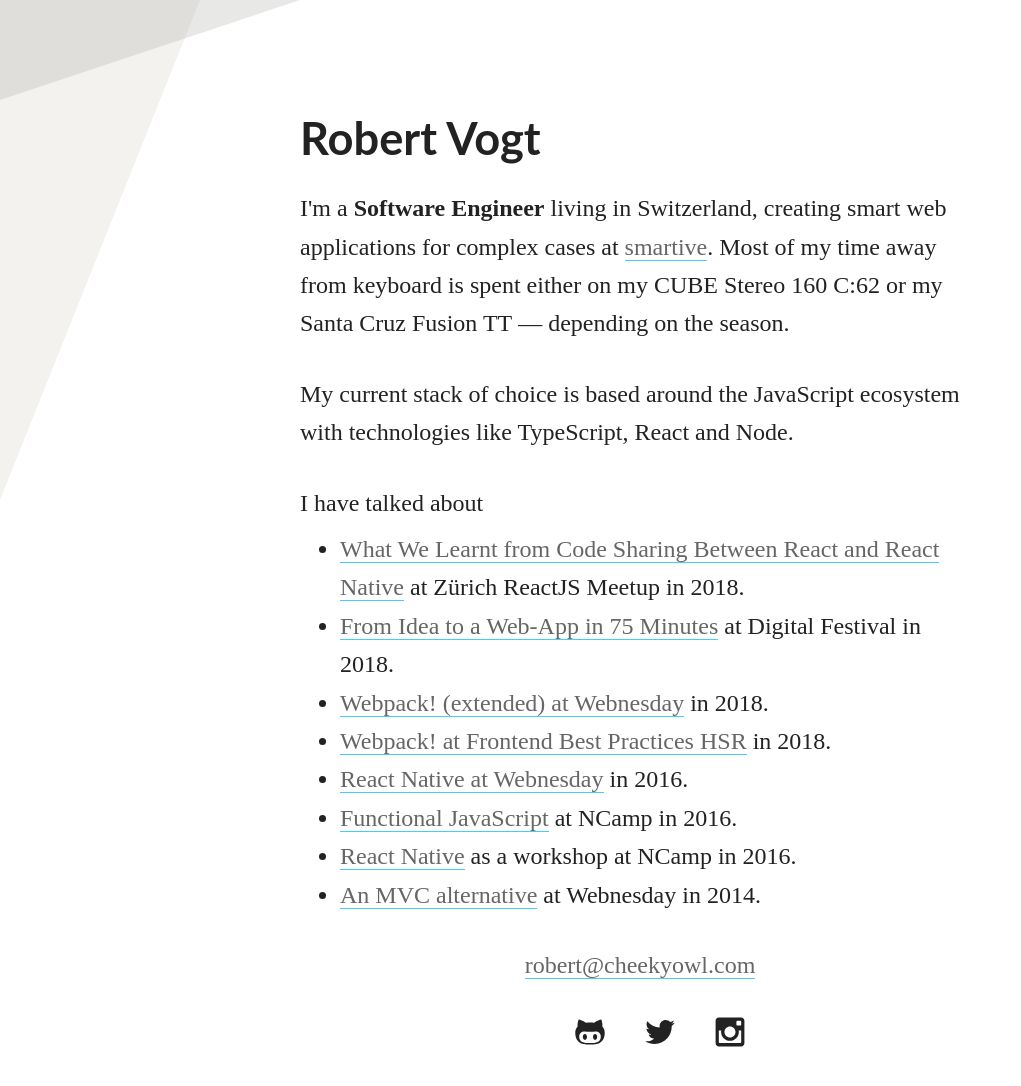
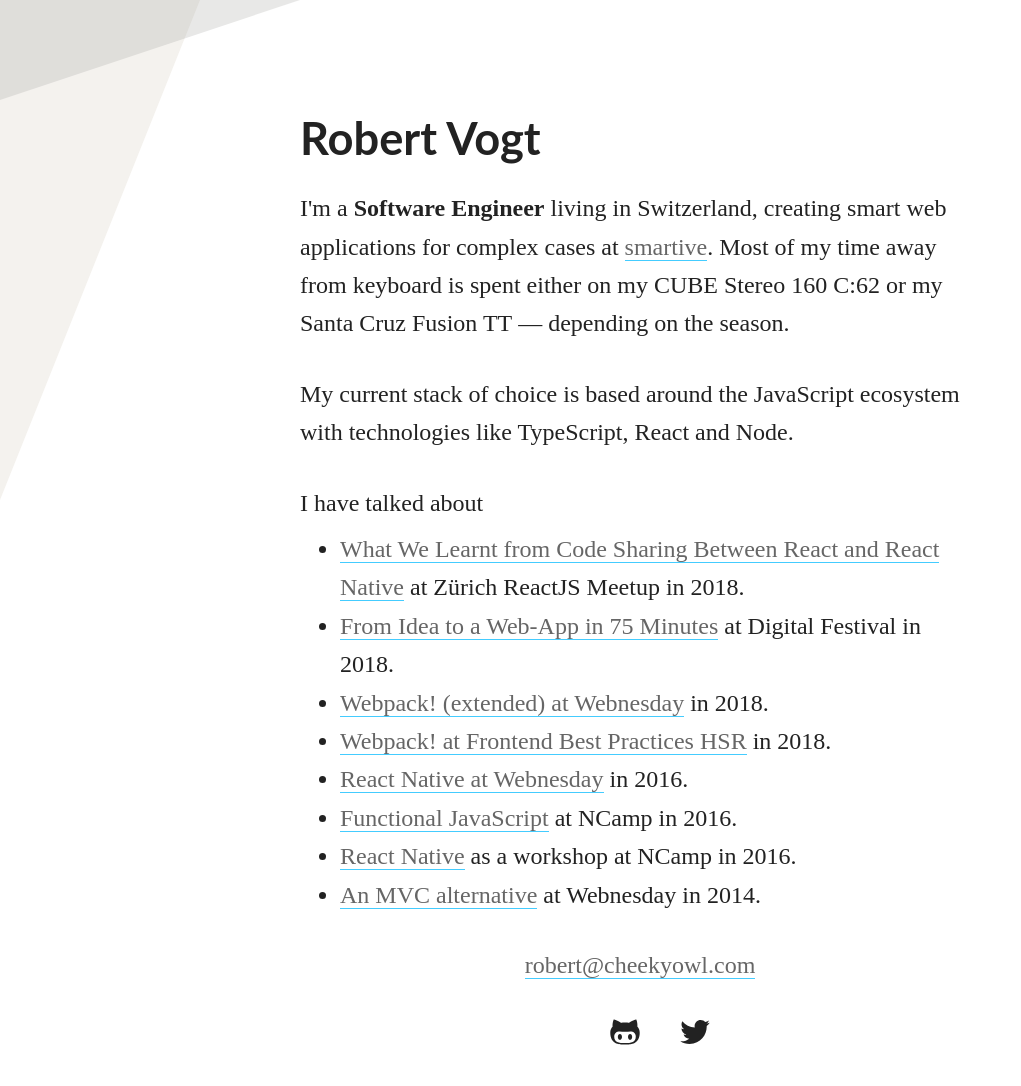
Before and after one commit to deniaz/deniaz.github.com, a plain HTML site: page index.html in a window 1280 px wide. Shown: the whole page, without its empty margins (0-1021 px from the left). Drawn offline with Linux system fonts and the light colour scheme.

Commit message:
Update index.html

```diff
--- a/index.html
+++ b/index.html
@@ -66,16 +66,6 @@
                         </svg>
                     </a>
                 </li>
-                <li>
-                    <a href="https://instagram.com/d3niaz" target="_blank">
-                        <?xml version="1.0" encoding="utf-8"?>
-                        <!-- Generated by IcoMoon.io -->
-                        <!DOCTYPE svg PUBLIC "-//W3C//DTD SVG 1.1//EN" "http://www.w3.org/Graphics/SVG/1.1/DTD/svg11.dtd">
-                        <svg version="1.1" xmlns="http://www.w3.org/2000/svg" xmlns:xlink="http://www.w3.org/1999/xlink" width="32" height="32" viewBox="0 0 640 640">
-                            <path d="M544 32h-448c-35.2 0-64 28.8-64 64v448c0 35.232 28.8 64 64 64h448c35.2 0 64-28.768 64-64v-448c0-35.2-28.8-64-64-64zM319.488 496.736c97.888 0 177.216-79.392 177.216-177.248 0-10.816-1.376-21.248-3.296-31.488h50.592v230.912c0 12.224-9.92 22.080-22.176 22.080h-403.648c-12.256 0-22.176-9.856-22.176-22.080v-230.912h49.568c-1.952 10.24-3.328 20.672-3.328 31.488 0 97.888 79.392 177.248 177.248 177.248zM208.736 319.488c0-61.184 49.6-110.752 110.784-110.752 61.152 0 110.784 49.568 110.784 110.752s-49.632 110.784-110.784 110.784c-61.216 0-110.784-49.6-110.784-110.784zM521.824 192h-51.68c-12.224 0-22.144-9.984-22.144-22.144v-51.744c0-12.224 9.92-22.112 22.112-22.112h51.68c12.288 0 22.208 9.888 22.208 22.112v51.712c0 12.192-9.92 22.176-22.176 22.176z"></path>
-                        </svg>
-                    </a>
-                </li>
             </ul>
         </nav>
     </main>
```
